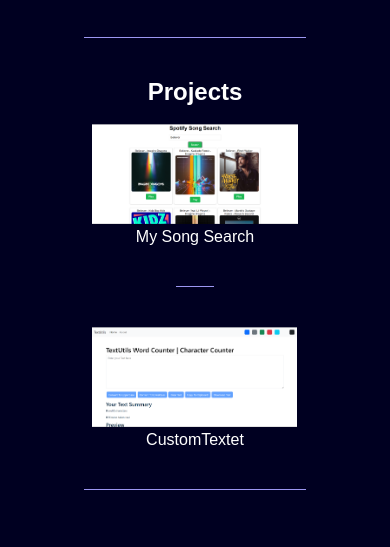
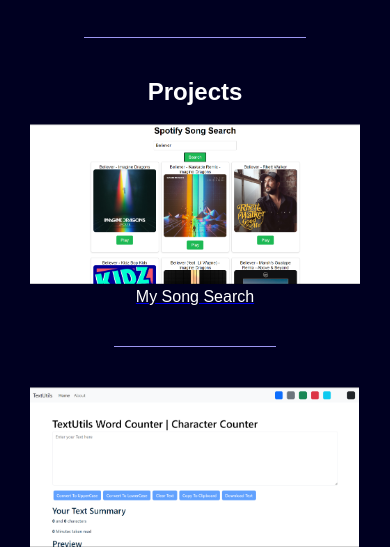
Before and after one commit to Sudarshan944/Assignment_21_09_23, a plain HTML site: page PORTFOLIO/index.html in a window 390 px wide. Shown: the part 1975-2522 px from the top of the page. Drawn offline with nearby package versions, Linux system fonts and the light colour scheme.

Commit message:
Add files via upload

```diff
--- a/PORTFOLIO/index.html
+++ b/PORTFOLIO/index.html
@@ -173,6 +173,10 @@
             display: grid;
             place-items: center;
         }
+        .FifthSection img:hover{
+            transition: transform ease 0.3s;
+            transform: scale(1.1);
+        }
         .FifthSection img{
             height:300px;
             width:auto;
@@ -251,7 +255,7 @@
                 height:66vh;
             }
             .FifthSection img{
-                height:100px;
+                height:160px;
                 width:auto;
             }
         }
@@ -352,21 +356,25 @@
             <h1>Projects</h1><br>
             <div class="container">
                 <div id="p1">
+                    <a href="https://cutlify.netlify.app">
                     <figure>
                         <img src="./spot.png" alt="project_image"/>
-                    <figcaption align="center">
+                    <figcaption align="center"style="color:white;">
                         My Song Search
                     </figcaption>
                     </figure>
+                    </a>
                 </div>
                 <hr>
                 <div id="p2">
+                    <a href="https://customtexter.netlify.app">
                     <figure>
                         <img src="./customtext.png" alt="project_image" />
-                        <figcaption align="center">
+                        <figcaption align="center" style="color:white;">
                             CustomTextet
                         </figcaption>
                     </figure>
+                    </a>
                 </div>
             </div>
         </section>
```
